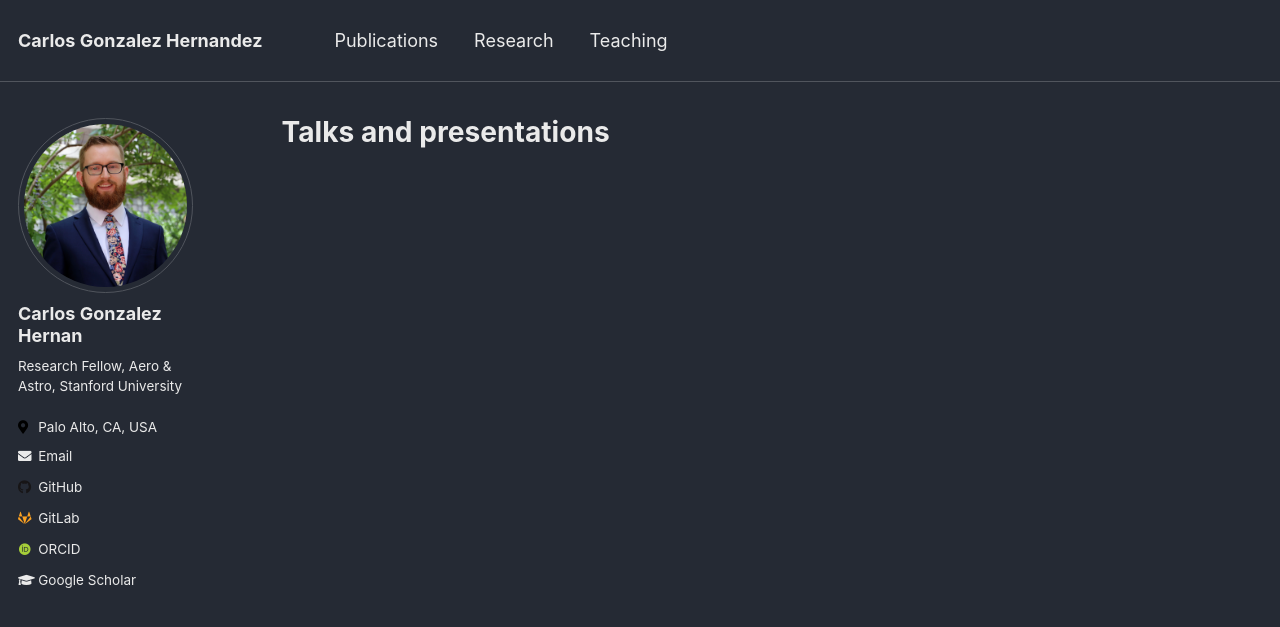
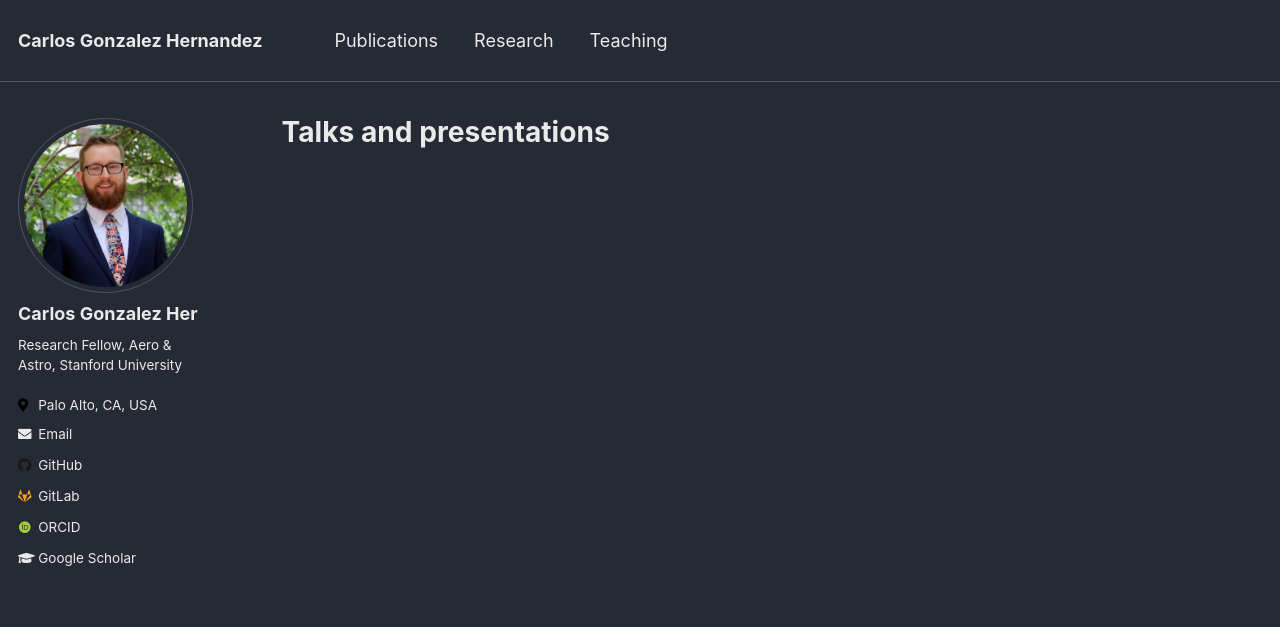
Before and after one commit to cghernan/cghernan.github.io, a Jekyll site: the page built from _pages/talks.html, in a window 1280 px wide. Shown: the top 627 px of the page. Built offline with Jekyll 4.4.1, drawn with Linux system fonts in a browser that asks for light colours; some web fonts are replaced.

Commit message:
Update _config.yml

```diff
--- a/_config.yml
+++ b/_config.yml
@@ -87,7 +87,7 @@ analytics:
 
 # Site Author
 author:
-  name             : "Carlos Gonzalez Hernan"
+  name             : "Carlos Gonzalez Her"
   avatar           : "profile.png"
   bio              : "Research Fellow, Aero & Astro, Stanford University"
   location         : "Palo Alto, CA, USA"
```
